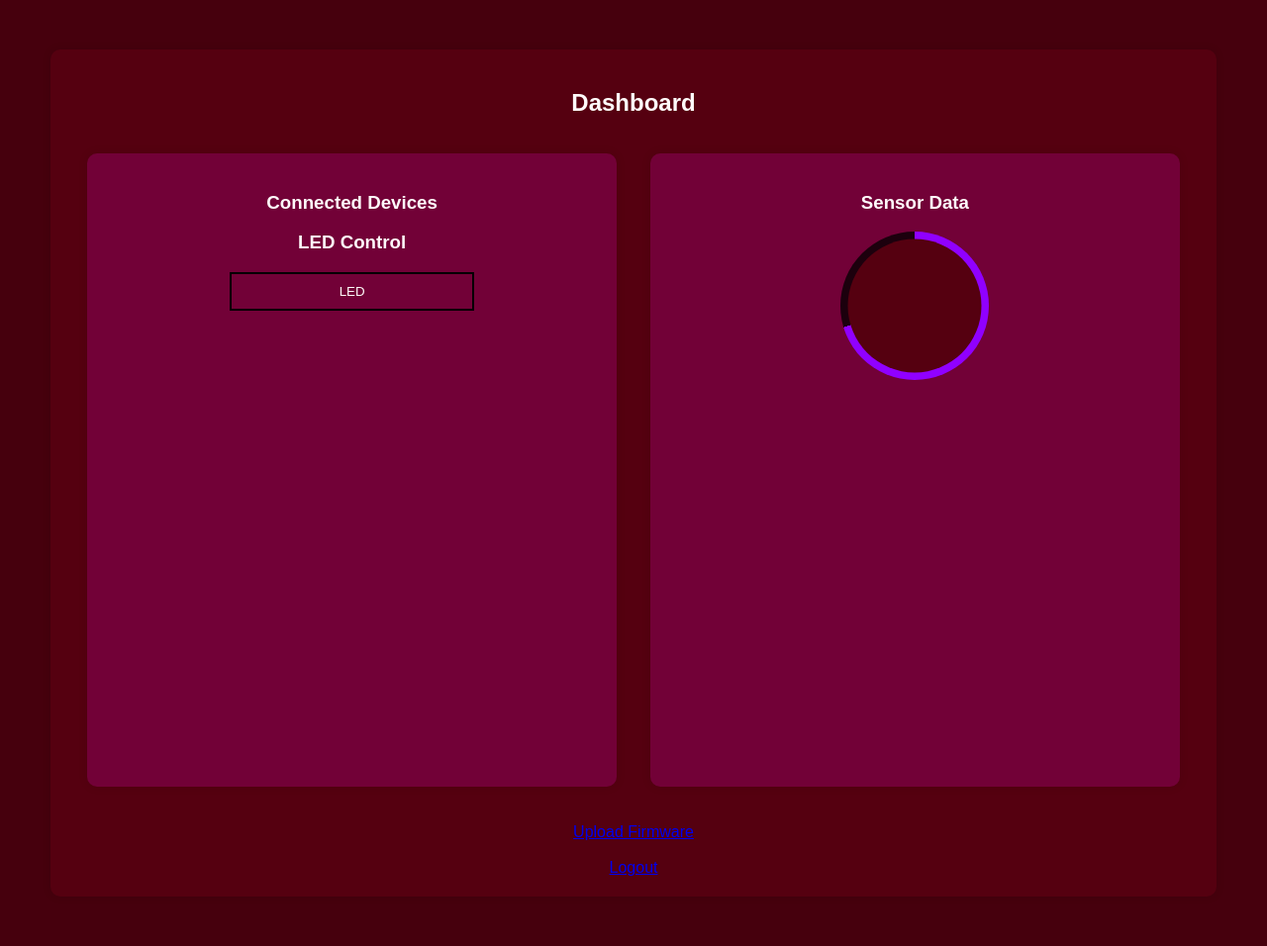
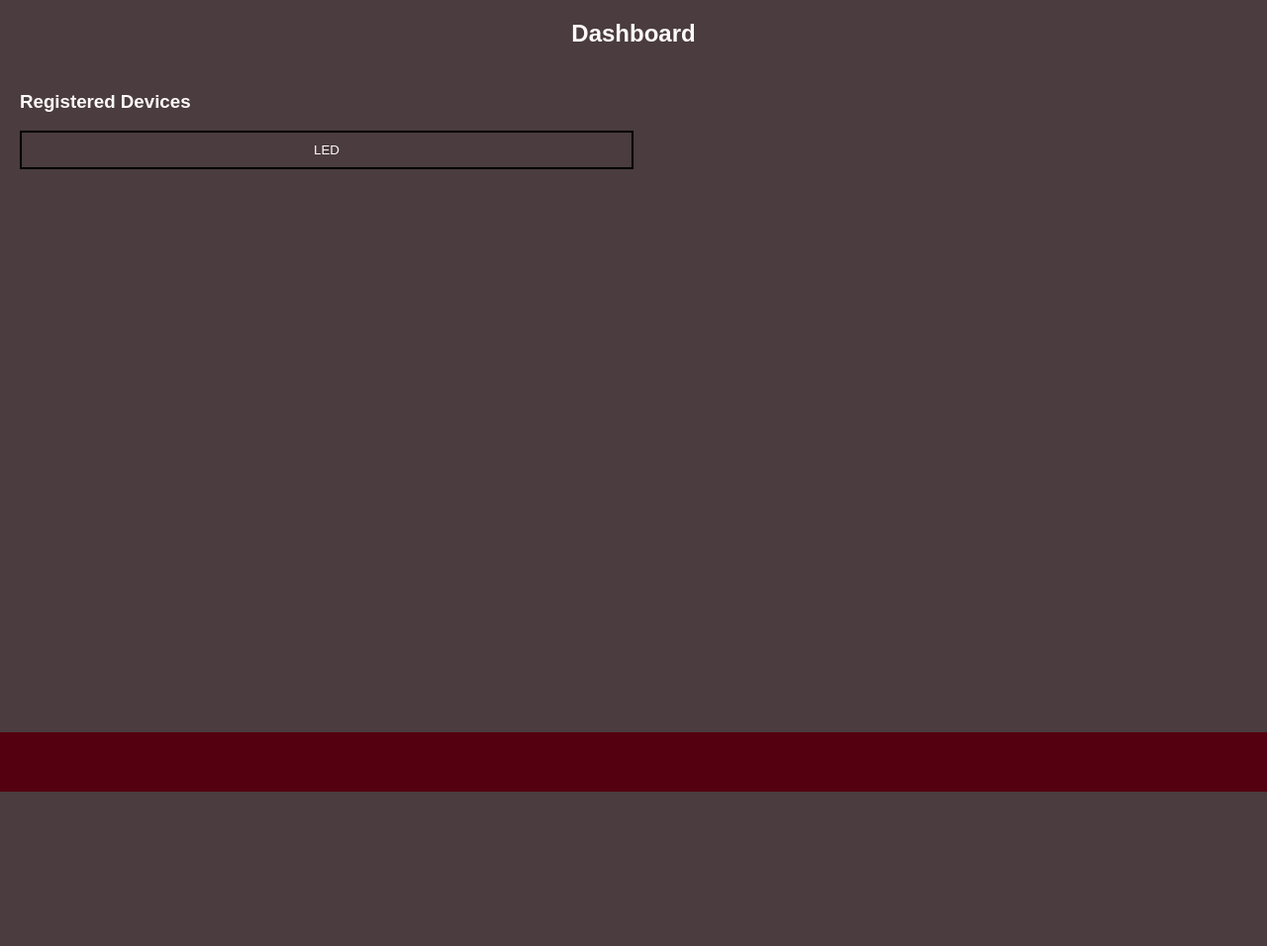
Before and after one commit to repvi/RetePulse, a Flask app: page /dashboard in a window 1280 px wide. Shown: the whole page at 99% size. After the commit the page ends 800 px from the top, so only its background shows below. Run offline with Flask 3, Linux system fonts and the light colour scheme; the visitor is signed in with stand-in values (Sample User, id 1); some libraries are stand-ins or nearby versions.

Commit message:
Updating code

```diff
--- a/app_config.py
+++ b/app_config.py
@@ -27,7 +27,8 @@
         'device_name' : data['device_name'],
         'device_model' :  data['device_model'],
         'last_updated' :  data['last_updated'],
-        'status' : 'connected'
+        'status' : 'connected',
+        'sensor_type' : data['sensor_type']
     })
 
 process_operations = {
--- a/static/css/dashboard.css
+++ b/static/css/dashboard.css
@@ -1,6 +1,6 @@
 body {
     font-family: Arial, sans-serif;
-    background-color: #46000D;
+    background-color: #550010;
 }
 
 h2 {
@@ -8,22 +8,20 @@
 }
 
 .container {
-    width: 90%;
-    margin: 50px auto;
-    padding: 20px;
-    background-color: #550010;
-    box-shadow: 0 0 10px rgba(0, 0, 0, 0.1);
+    position: fixed;
+    top: 0;
+    left: 0;
+    width: 100vw;
+    height: 90%;
+    margin-bottom: 100px;
+    padding-bottom: 20px;
+    background-color: #4a3c3f;
     color: snow;
-    border-radius: 10px;
-    display: flex;
-    text-align: center;
     display: flex;
     flex-direction: column;
-    align-items: center;
 }
 
 .card {
-    width: 80%;
     min-height: 600px;
     margin: 1.5%;
     padding: 20px;
@@ -34,14 +32,15 @@
 }
 
 .device-display-box {
+    width: 300px;
+    font: Ariel;
+    background: #f0f0f0;
     margin: 10px auto;
     padding: 10px;
     border-radius: 10px;
     color: #333;
-  background: #f0f0f0;
     text-align: left;
     box-shadow: 0 2px 6px rgba(0, 0, 0, 0.1);
-  display: fit-content;
 }
 
 .toggle-button {
--- a/templates/dashboard.html
+++ b/templates/dashboard.html
@@ -7,30 +7,15 @@
 </head>
 <body>
     <div class="container">
-        <h2>Dashboard</h2>
-        <div class="inner-main-card" style="width: 100%; color: snow; display: flex; text-align: center; display: flex; justify-content: center;">
-            <div class="card" id="device-card">
-                <h3>Connected Devices</h3>
-
-                <div class="inner-device-card">
-                    <div id="device-display-area"></div>
-                </div>
-
-                <h3>LED Control</h3>
+        <h2 style="display: inline-block; margin-bottom: 5px;">Dashboard</h2>
+        <div class="inner-main-card" style="width: 100%; padding: 20px; box-sizing: border-box; ">
+            <h3 style="text-align: left;">Registered Devices</h3>
+            <div id="device-display-area" style="display: flex; flex-direction: column; align-items: flex-start;"></div>
             <button class="toggle-button off" id="toggle-button">LED</button>
-            </div>
-
-            <div class="card" id="sensor-card">
-                <h3>Sensor Data</h3>
-                <div class="circle-container">
-                    <div class="circle">
-                        <div class="progress" id="progress">0%</div>
-                    </div>
-                </div>
         </div>
     </div>
 
-        <div class="clearfix"></div>
+    <div class="wb" style="display: block;">
         <div class="upload">
             <a href="{{ url_for('upload_file') }}">Upload Firmware</a>
         </div>
@@ -39,7 +24,8 @@
     </div>
 
     <template id="device-display-box-template">
-        <div class="device-display-box" style="font: Ariel; gap: 50px;">
+        <div class = "device-display" style="display: flex; align-self: flex;"> <!-- This is the template for each device display box -->
+            <div class="device-display-box">
                 <div class="device-main-info" style="display: flex; justify-content: space-between;">
                     <span class="device-serial-name" style="font-size: 125%;">esp123</span>
                 </div>
@@ -53,11 +39,12 @@
                     </div>
                 </div>
             </div>
+            <div class="device-control-area"></div> <!-- leave this section empty -->
+        </div>
+    </template>
 
-        <div class="device-control-area"></div> <!-- leave this section empty -->
-
+    <template id="device-uart-template">
         <div class="device-sensor-data">
-            <h3>Sensor Data</h3>
             <div class="circle-container">
                 <div class="circle">
                     <div class="progress" id="progress">0%</div>
```
Also changed, not shown: static/js/dashboard.js (+72 -5 lines). Lines whose indentation alone changed are shown as unchanged.
